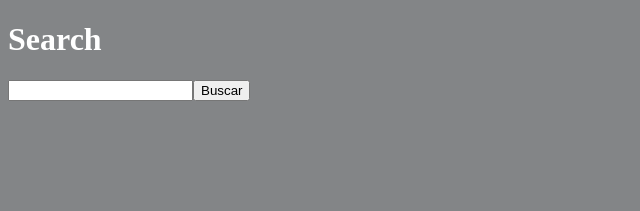
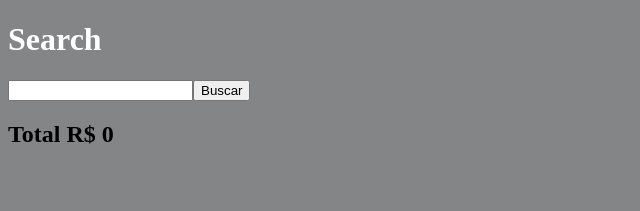
Before and after one commit to devMatheus-Cunha/react-perfomance, a React (Create React App) app: page / in a window 1280 px wide. Shown: the top 211 px of the page, without its empty margins (0-640 px from the left). Built offline with nearby package versions, Linux system fonts and the light colour scheme.

Commit message:
feat: using useMemo

```diff
--- a/src/components/SearchResults.tsx
+++ b/src/components/SearchResults.tsx
@@ -1,5 +1,5 @@
-import React from "react";
-import ProductItem from "./ProductItem";
+import React, { useMemo } from "react";
+import { ProductItem } from "./ProductItem";
 
 // interfce
 interface SearchResultsProps {
@@ -8,16 +8,34 @@ interface SearchResultsProps {
     price: number;
     title: string;
   }[];
+  addToWishlist: (id: number) => void;
 }
 
-const SearchResults = ({ results }: SearchResultsProps) => {
+const SearchResults = ({ results, addToWishlist }: SearchResultsProps) => {
+  const totalPrice = useMemo(() => {
+    return results.reduce((total, product) => {
+      return total + product.price;
+    }, 0);
+  }, [results]);
   return (
     <div>
+      <h2>Total R$ {totalPrice}</h2>
+
       {results.map((product) => {
-        return <ProductItem product={product} />;
+        return (
+          <ProductItem
+            key={product.id}
+            product={product}
+            addToWishlist={addToWishlist}
+          />
+        );
       })}
     </div>
   );
 };
 
 export default SearchResults;
+
+//? When to use
+//! Avoid complex re-calculations
+//! Referential equality (when we pass on that information to a child component)
```
